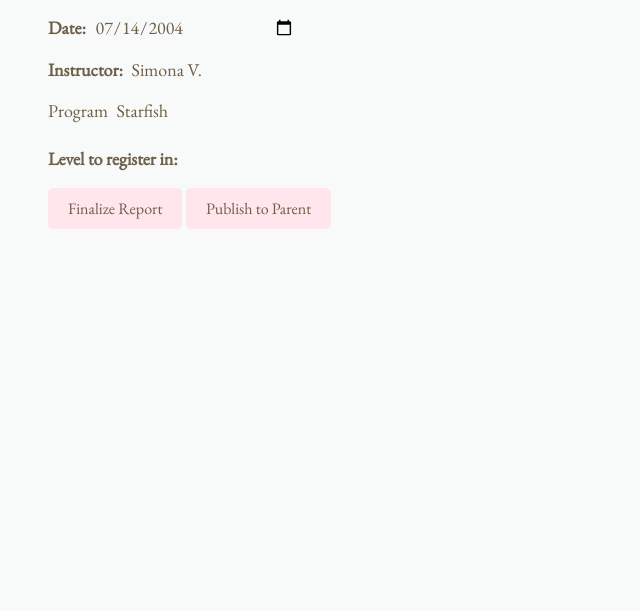
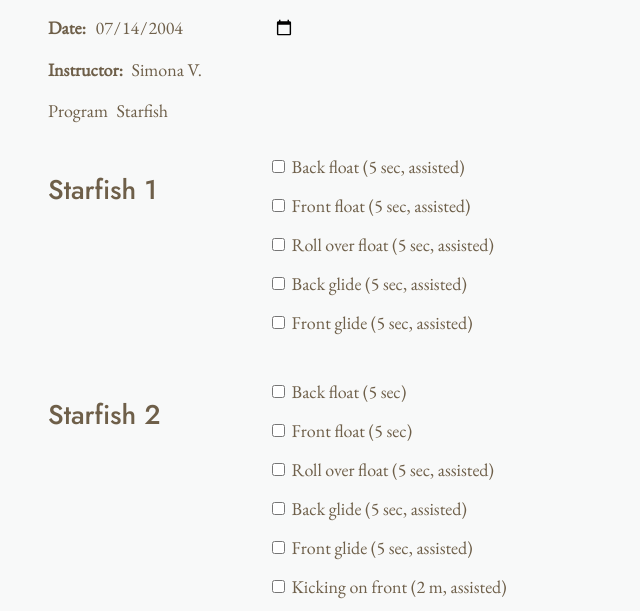
Before and after one commit to shorelifesaving/Shore-Swim-Program-Progress-Tracking, a plain HTML site: page instructor/index.html in a window 1280 px wide. Shown: the part 175-786 px from the top of the page, without its empty margins (0-640 px from the left). Drawn offline with nearby package versions, Linux system fonts and the light colour scheme.

Commit message:
Update index.html

```diff
--- a/instructor/index.html
+++ b/instructor/index.html
@@ -8,6 +8,11 @@
   <link rel="stylesheet" href="styles.css">
   <script defer src="script.js"></script>
 </head>
+
+<link rel="stylesheet" href="styles.css">
+
+<script src="programs.js"></script>
+<script src="instructor.js" defer></script>
 
 <body>
 
```
